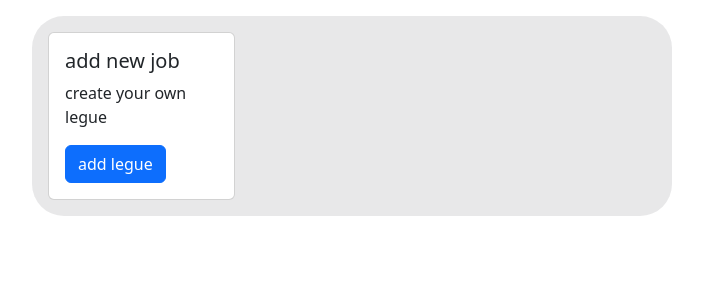
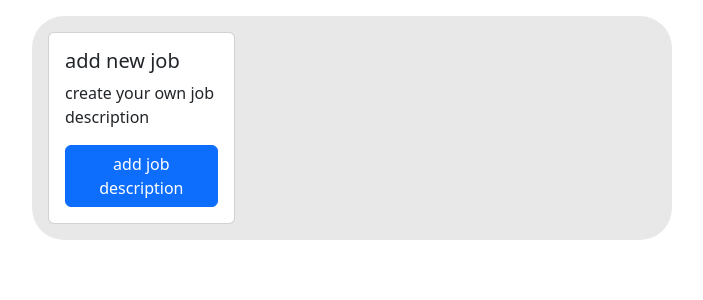
Before and after one commit to MaarkNassef/GraduationProject, a Flask app: template templates/hrhome.html in a window 1280 px wide. Shown: the top 300 px of the page, without its empty margins (288-991 px from the left). Run offline with Flask 2, Linux system fonts and the light colour scheme; the template is opened without the code that fills it, so the values that code supplies are empty.

Commit message:
View Hr Jobs

```diff
--- a/app.py
+++ b/app.py
@@ -35,4 +35,11 @@ def signin():
         else:
             session['Email']=email
             session['ID'] =id
-            return render_template('hrhome.html')
+            return redirect(url_for('hrHome'))
+
+
+
+@app.route('/hrHomePage')
+def hrHome():
+    result = getHrJobDescription(session['ID'])
+    return render_template('hrhome.html',Data = result)
--- a/templates/hrhome.html
+++ b/templates/hrhome.html
@@ -18,7 +18,7 @@
                     <div class="card-body">
                       <h5 class="card-title">{{data[0]}}</h5>
                       <p class="card-text">{{data[1]}}</p>
-                      <a href="{{url_for('viewLegueTeams',ID=data[2])}}" class="btn btn-primary">view legue</a>
+                      <a href="#" class="btn btn-primary">view participants</a>
                     </div>
                   </div>
                 </div>
@@ -27,8 +27,8 @@
                     <div class="card">
                       <div class="card-body">
                         <h5 class="card-title">add new job</h5>
-                        <p class="card-text">create your own legue</p>
-                        <a href="{{url_for('addNewLegue')}}" class="btn btn-primary">add legue</a>
+                        <p class="card-text">create your own job description</p>
+                        <a href="#" class="btn btn-primary">add job description</a>
                       </div>
                     </div>
                   </div>
```
Also changed, not shown: database.py (+5 -7 lines).
